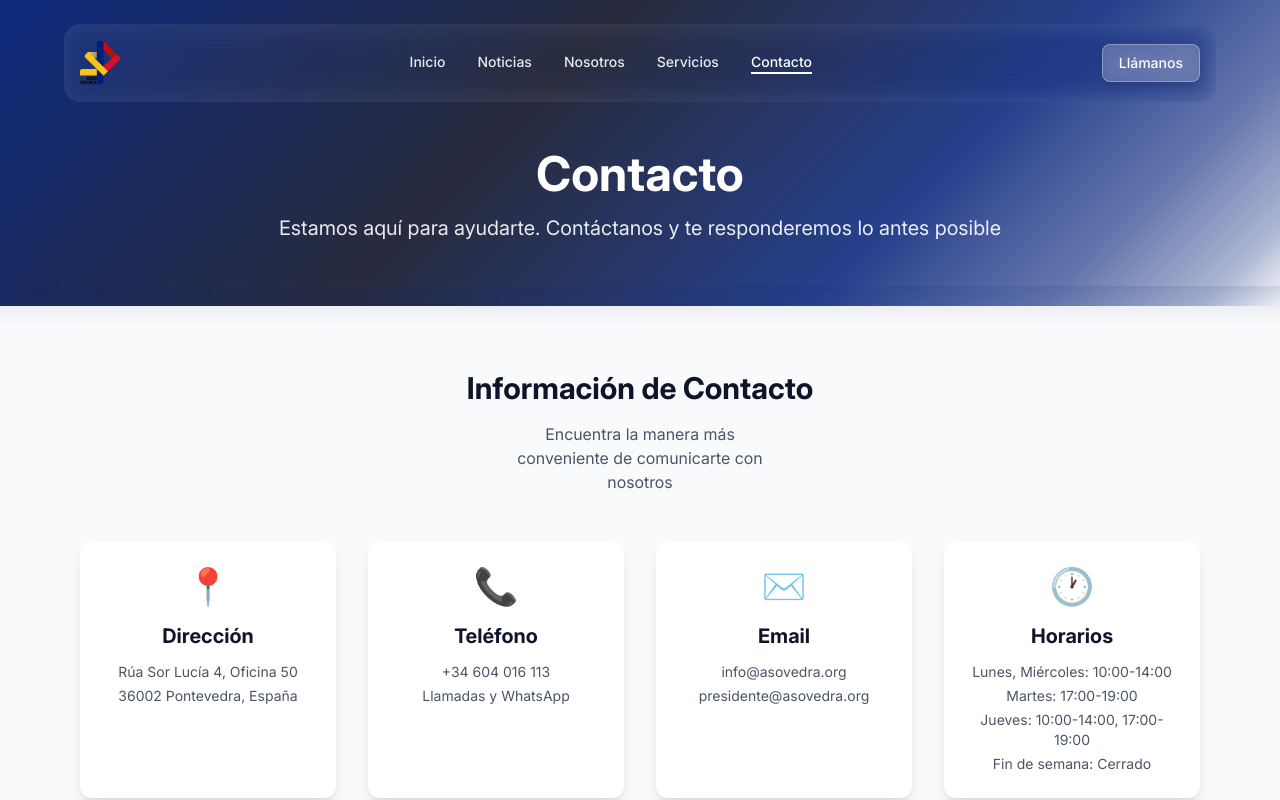
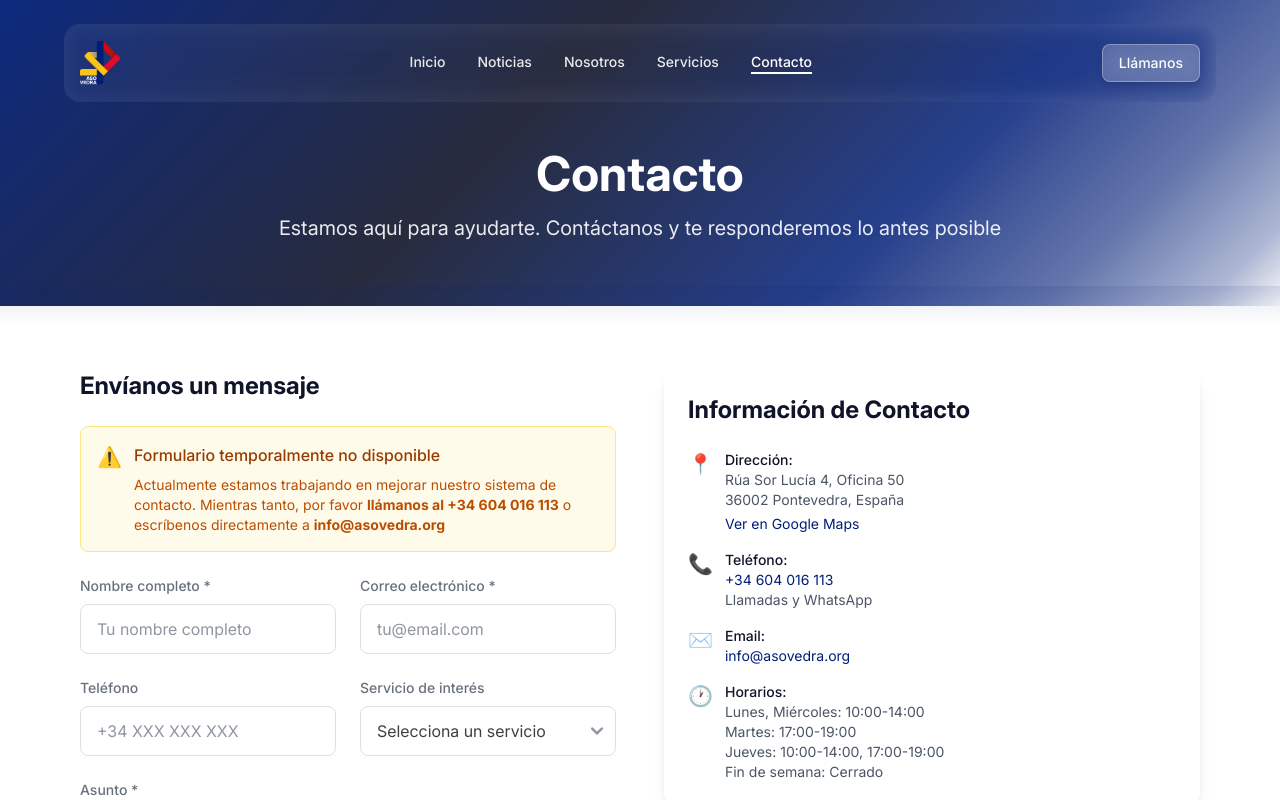
Before and after one commit to eliasosoriio/asovedra.org, a React (Vite) app: page /contacto in a window 1280 px wide. Shown: the top 800 px of the page. Built offline with nearby package versions, Linux system fonts and the light colour scheme; what @midudev/tailwind-animations would draw is missing.

Commit message:
v02.00.01

```diff
--- a/src/pages/About.jsx
+++ b/src/pages/About.jsx
@@ -8,24 +8,24 @@ function About() {
     {
       name: "Manuel Osorio Lozano",
       position: "Presidente",
-      image: "https://i.ytimg.com/vi/1lUMjHbRK08/maxresdefault.jpg",
+      image: "https://www.diariodepontevedra.es/media/diariodepontevedra/images/2024/02/09/2024020918014660046.jpg",
       description: "Más de 20 años de experiencia con la comunidad venezolana y su integración en España."
     },
     {
-      name: "No disponible",
+      name: "César Augusto Alarcón",
       position: "Vicepresidente",
       image: "https://glomastore.s3.amazonaws.com/img/sin_imagen.png",
       description: "Lorem ipsum dolor sit amet consectetur adipisicing elit dolor sit amet."
     },
     {
-      name: "No disponible",
+      name: "Mónica Brenna Álvarez",
       position: "Secretaria",
       image: "https://glomastore.s3.amazonaws.com/img/sin_imagen.png",
       description: "Lorem ipsum dolor sit amet consectetur adipisicing elit dolor sit amet."
     },
     {
-      name: "No disponible",
-      position: "Asesor Legal",
+      name: "María Elena Buján",
+      position: "Tesorera",
       image: "https://glomastore.s3.amazonaws.com/img/sin_imagen.png",
       description: "Lorem ipsum dolor sit amet consectetur adipisicing elit dolor sit amet."
     }
--- a/src/pages/Contact.jsx
+++ b/src/pages/Contact.jsx
@@ -43,7 +43,7 @@ function Contact() {
     {
       icon: "✉️",
       title: "Email",
-      details: ["info@asovedra.org", "presidente@asovedra.org"],
+      details: ["info@asovedra.org"],
       link: "mailto:info@asovedra.org"
     },
     {
@@ -84,39 +84,7 @@ function Contact() {
         </div>
       </section>
 
-      {/* Contact Info Cards */}
-      <section className="py-16">
-        <div className="max-w-6xl mx-auto px-4">
-          <div className="text-center mb-12">
-            <h2 className="text-3xl font-bold text-primary-dark mb-4">Información de Contacto</h2>
-            <p className="text-gray-600 max-w-2xl mx-auto">
-              Encuentra la manera más conveniente de comunicarte con nosotros
-            </p>
-          </div>
 
-          <div className="grid md:grid-cols-2 lg:grid-cols-4 gap-8 mb-16">
-            {contactInfo.map((info, index) => (
-              <div key={index} className="bg-white rounded-xl shadow-lg p-6 text-center hover:shadow-xl transition-shadow">
-                <div className="text-4xl mb-4">{info.icon}</div>
-                <h3 className="text-xl font-bold text-primary-dark mb-3">{info.title}</h3>
-                <div className="space-y-1">
-                  {info.details.map((detail, detailIndex) => (
-                    <p key={detailIndex} className="text-gray-600 text-sm">
-                      {info.link ? (
-                        <a href={info.link} className="hover:text-primary-blue transition-colors">
-                          {detail}
-                        </a>
-                      ) : (
-                        detail
-                      )}
-                    </p>
-                  ))}
-                </div>
-              </div>
-            ))}
-          </div>
-        </div>
-      </section>
 
       {/* Contact Form & Map */}
       <section className="py-16 bg-white">
@@ -251,15 +219,58 @@ function Contact() {
               </form>
             </div>
 
-            {/* Map and Additional Info */}
+            {/* Contact Information */}
             <div className="space-y-8">
-              <div>
-                <h3 className="text-2xl font-bold text-primary-dark mb-6">Nuestra ubicación</h3>
-                <div className="bg-gray-200 rounded-xl h-64 flex items-center justify-center">
-                  <div className="text-center text-gray-500">
-                    <div className="text-4xl mb-2">📍</div>
-                    <p>Mapa interactivo</p>
-                    <p className="text-sm">Rúa Sor Lucía 4, Oficina 50, 36002 Pontevedra</p>
+              <div className="bg-white rounded-xl shadow-lg p-6">
+                <h3 className="text-2xl font-bold text-primary-dark mb-6">Información de Contacto</h3>
+                <div className="space-y-4 text-sm text-gray-600">
+                  <div className="flex items-start">
+                    <div className="text-primary-blue mr-3 text-xl">📍</div>
+                    <div>
+                      <p className="font-medium text-primary-dark">Dirección:</p>
+                      <p>Rúa Sor Lucía 4, Oficina 50</p>
+                      <p>36002 Pontevedra, España</p>
+                      <a href="https://maps.google.com/?q=Rúa+Sor+Lucía+4,+Oficina+50,+36002+Pontevedra"
+                         className="text-primary-blue hover:underline mt-1 inline-block">
+                        Ver en Google Maps
+                      </a>
+                    </div>
+                  </div>
+
+                  <div className="flex items-start">
+                    <div className="text-primary-blue mr-3 text-xl">📞</div>
+                    <div>
+                      <p className="font-medium text-primary-dark">Teléfono:</p>
+                      <p>
+                        <a href="tel:+34604016113" className="text-primary-blue hover:underline">
+                          +34 604 016 113
+                        </a>
+                      </p>
+                      <p>Llamadas y WhatsApp</p>
+                    </div>
+                  </div>
+
+                  <div className="flex items-start">
+                    <div className="text-primary-blue mr-3 text-xl">✉️</div>
+                    <div>
+                      <p className="font-medium text-primary-dark">Email:</p>
+                      <p>
+                        <a href="mailto:info@asovedra.org" className="text-primary-blue hover:underline">
+                          info@asovedra.org
+                        </a>
+                      </p>
+                    </div>
+                  </div>
+
+                  <div className="flex items-start">
+                    <div className="text-primary-blue mr-3 text-xl">🕐</div>
+                    <div>
+                      <p className="font-medium text-primary-dark">Horarios:</p>
+                      <p>Lunes, Miércoles: 10:00-14:00</p>
+                      <p>Martes: 17:00-19:00</p>
+                      <p>Jueves: 10:00-14:00, 17:00-19:00</p>
+                      <p>Fin de semana: Cerrado</p>
+                    </div>
                   </div>
                 </div>
               </div>
@@ -335,8 +346,8 @@ function Contact() {
             </div>
 
             <div className="bg-white rounded-lg shadow-md p-6">
-              <h4 className="font-bold text-primary-dark mb-2">¿Atienden solo a venezolanos?</h4>
-              <p className="text-gray-600">Aunque nos especializamos en la comunidad venezolana, brindamos apoyo a cualquier persona que necesite nuestros servicios.</p>
+              <h4 className="font-bold text-primary-dark mb-2">¿Atienden solo a iberoamericanos?</h4>
+              <p className="text-gray-600">Nos especializamos en la comunidad iberoamericana, pero brindamos apoyo a cualquier persona que necesite nuestros servicios de migración e integración.</p>
             </div>
           </div>
         </div>
--- a/src/pages/Home.jsx
+++ b/src/pages/Home.jsx
@@ -102,7 +102,7 @@ function Home() {
 
             <div className="relative">
               <img
-                src="https://encrypted-tbn0.gstatic.com/images?q=tbn:ANd9GcT04GklVje8B_FjyfrTZkJNxPMDFj4dlR1SGOcdtPyY_ldTRl1kJC8jy-zsjNG6W6yKjG4&usqp=CAU"
+                src="https://www.diariodepontevedra.es/asset/thumbnail,1280,720,center,center/media/diariodepontevedra/images/2024/09/15/2024091518564641803.jpg"
                 alt="Comunidad Asovedra"
                 className='w-full rounded-2xl shadow-xl h-80 object-cover'
               />
```
Also changed, not shown: public/favicon.png.
